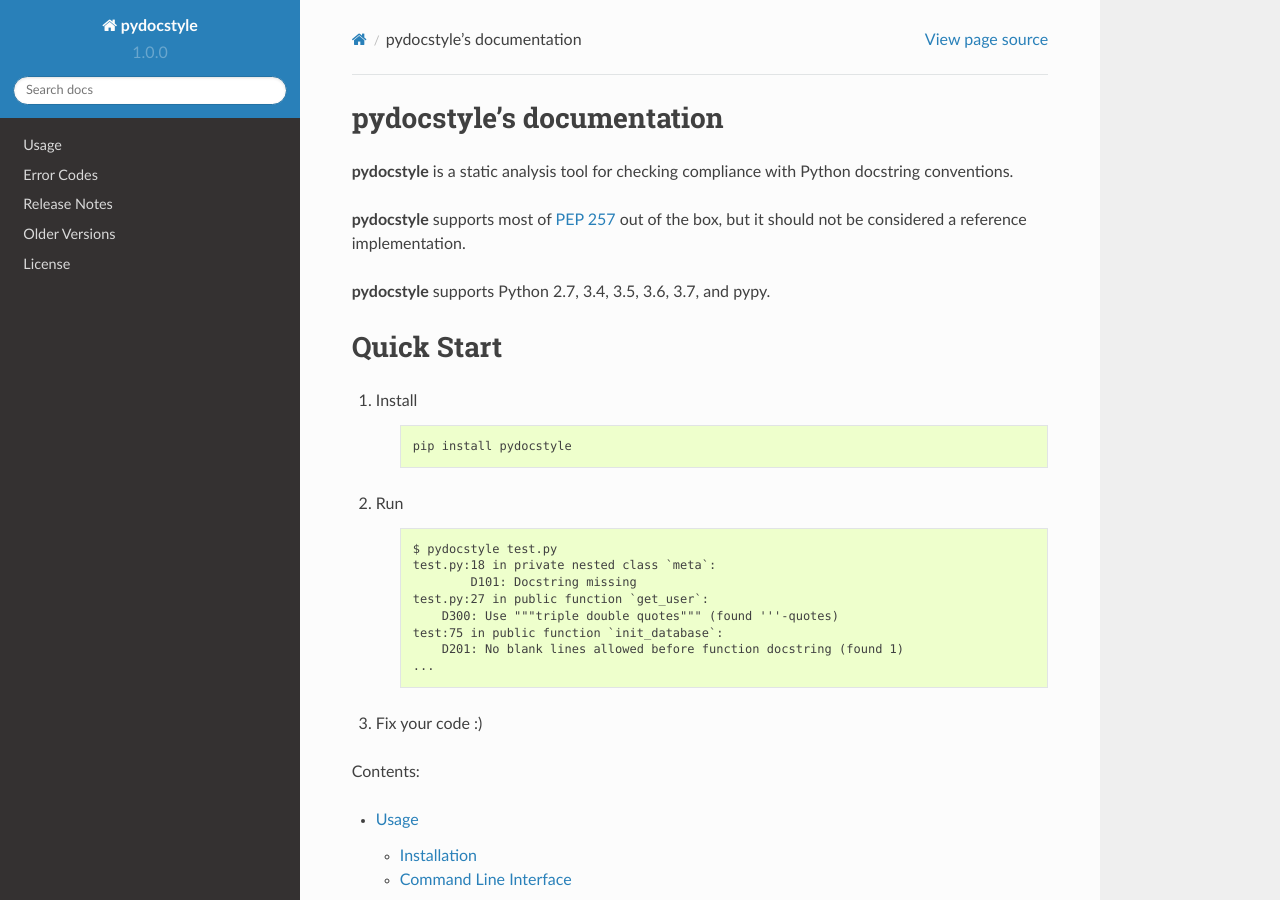
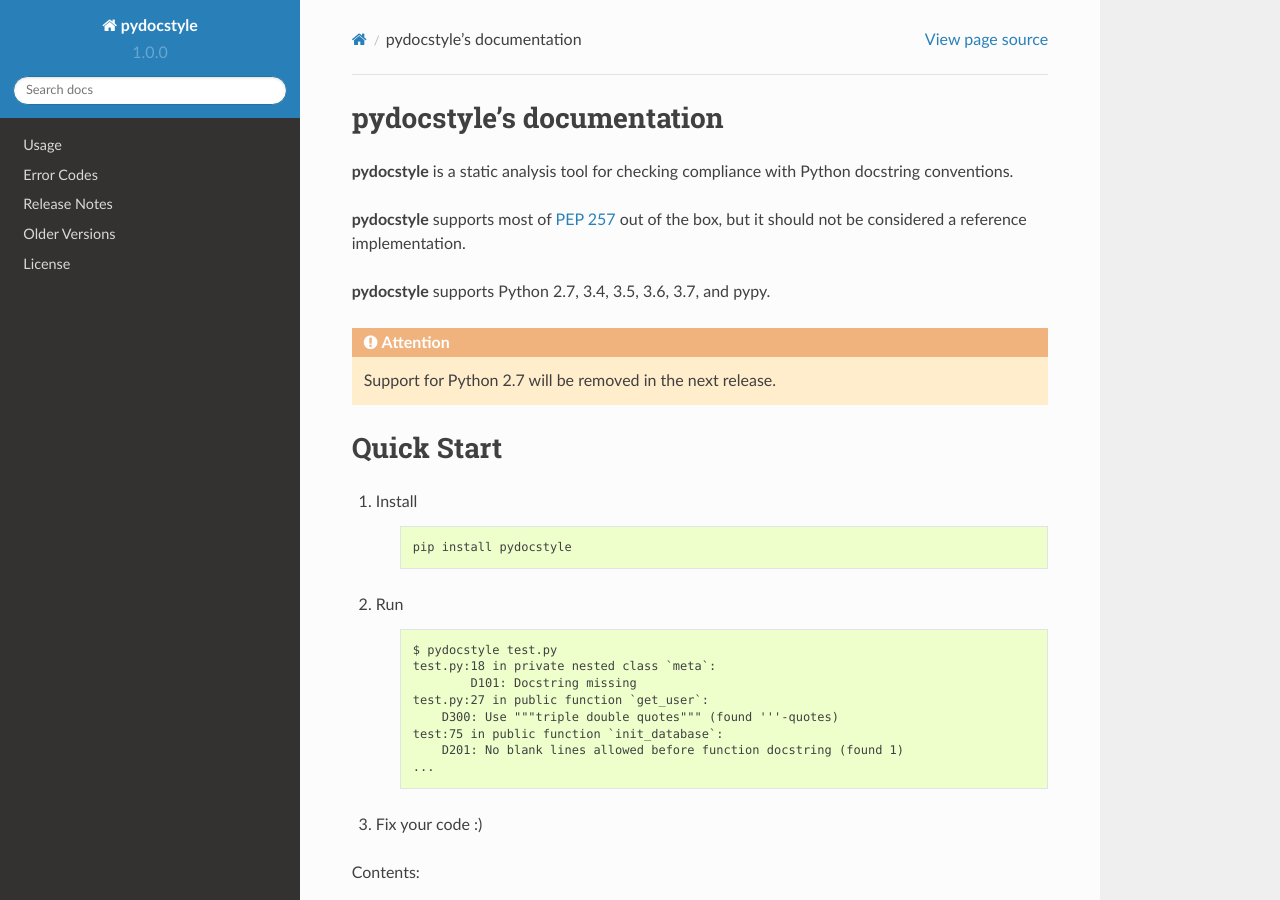
Before and after one commit to PyCQA/pydocstyle, a Sphinx documentation site: the page built from docs/index.rst, in a window 1280 px wide and 900 px high. Built offline with Sphinx 7.4.7 and the Read the Docs theme 2.0.0, drawn with Linux system fonts in a browser that asks for light colours; the version number is read from the project's files by our own code.

Commit message:
Add deprecation notice for Python 2.7 (#335)

```diff
--- a/README.rst
+++ b/README.rst
@@ -26,6 +26,10 @@
 should not be considered a reference implementation.
 
 **pydocstyle** supports Python 2.7, 3.4, 3.5, 3.6, 3.7, and pypy.
+
+
+.. attention:: Support for Python 2.7 will be removed in the next release.
+
 
 Quick Start
 -----------
--- a/docs/index.rst
+++ b/docs/index.rst
@@ -9,6 +9,9 @@
 should not be considered a reference implementation.
 
 **pydocstyle** supports Python 2.7, 3.4, 3.5, 3.6, 3.7, and pypy.
+
+
+.. attention:: Support for Python 2.7 will be removed in the next release.
 
 
 .. include:: quickstart.rst
```
